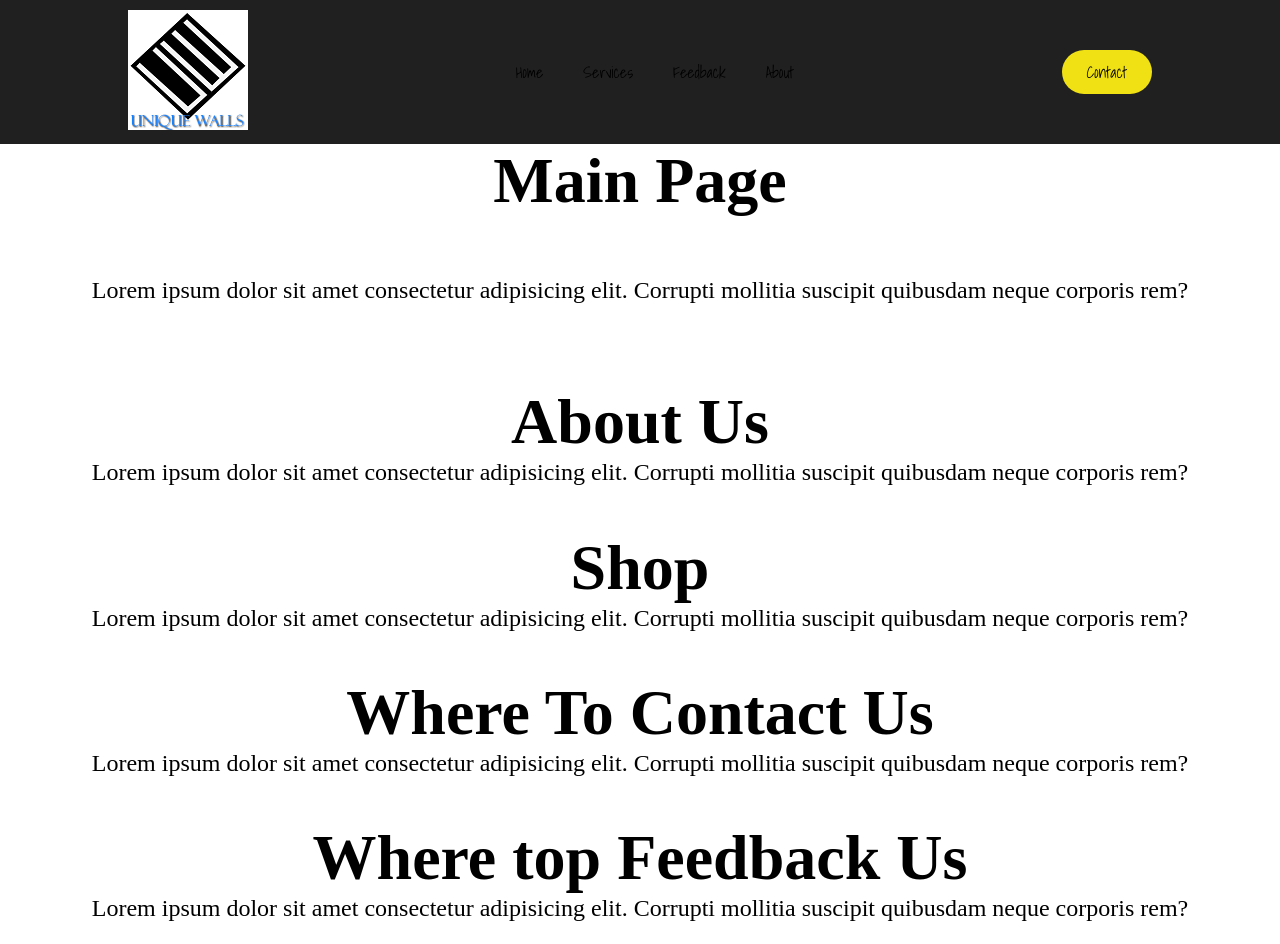
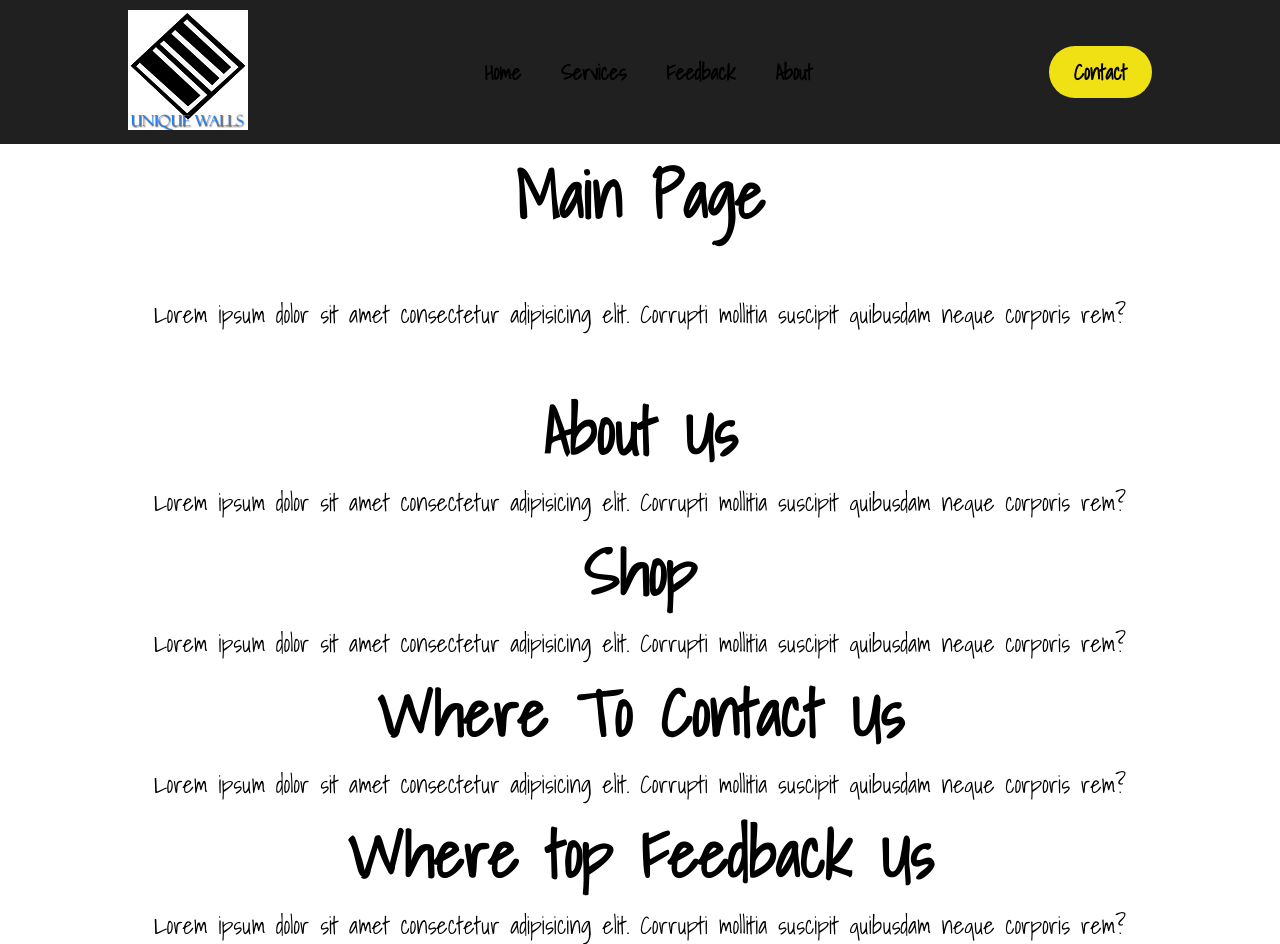
Before and after one commit to Txyz-code/Jay-s-Model-Website---V2, a plain HTML site: page index.html in a window 1280 px wide. Drawn offline with Linux system fonts and the light colour scheme.

Commit message:
CHNAGED font size plus/ font applied to both main menu and the main section

```diff
--- a/index.html
+++ b/index.html
@@ -38,6 +38,7 @@
             <meta name="viewport" content="width=device-width, initial-scale1">
             <style>
                  #myBtn {
+                  font-family:'Shadows Into Light', cursive;
                 display:none;
                 position: fixed;
                 bottom: 20px;
--- a/styles.css
+++ b/styles.css
@@ -20,7 +20,8 @@ header {
 .cta,
 .overlay__content a {
   font-family:'Shadows Into Light', cursive;
-  font-weight: 500;
+  font-size: 21px;
+  font-weight: 700;
   color: #000000;
   text-decoration: none;
 }
@@ -126,6 +127,7 @@ header {
 }
 
 section {
+  font-family:'Shadows Into Light', cursive;
   display: flex;
   flex-direction: column;
   align-items: center;
```
